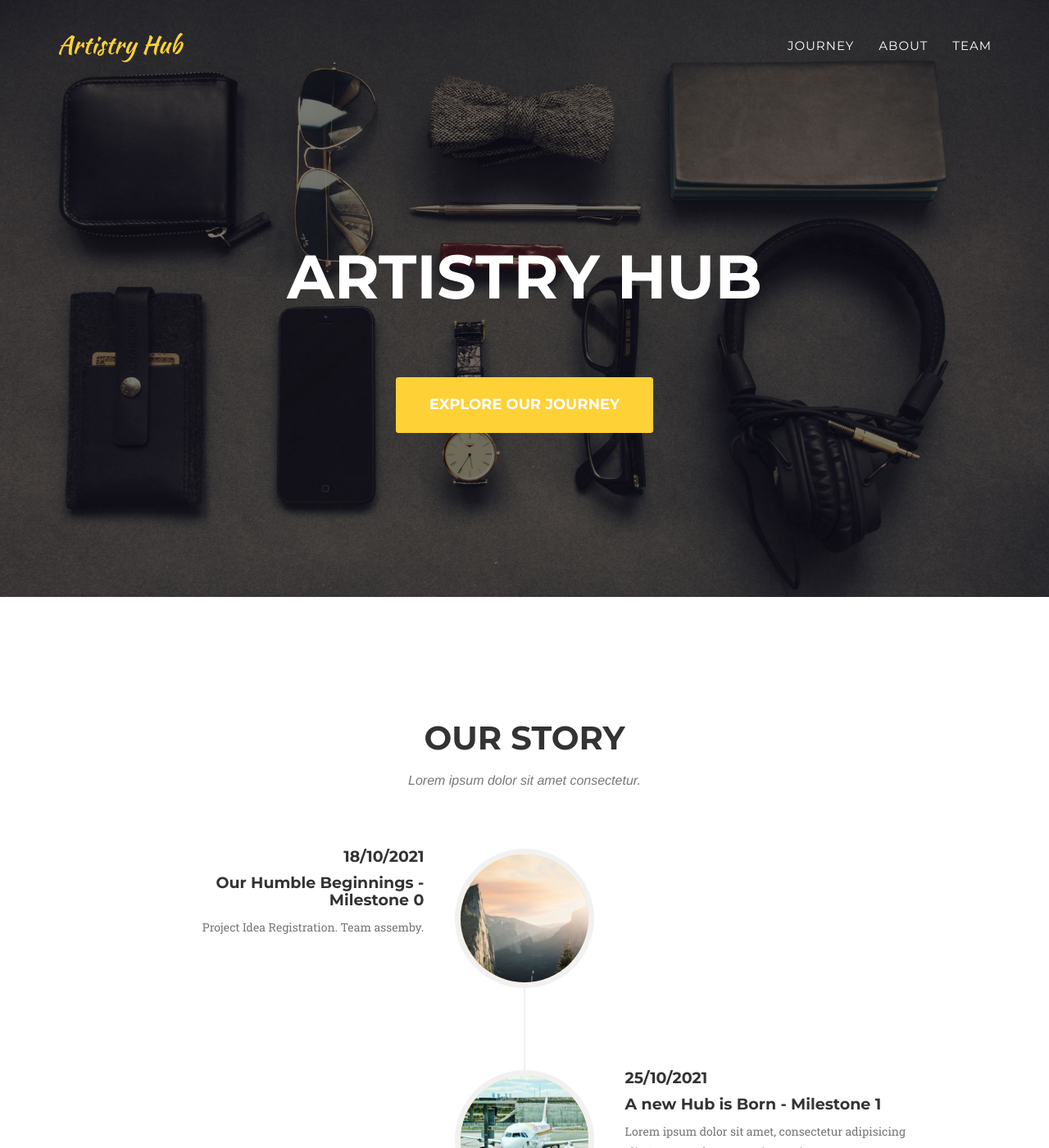
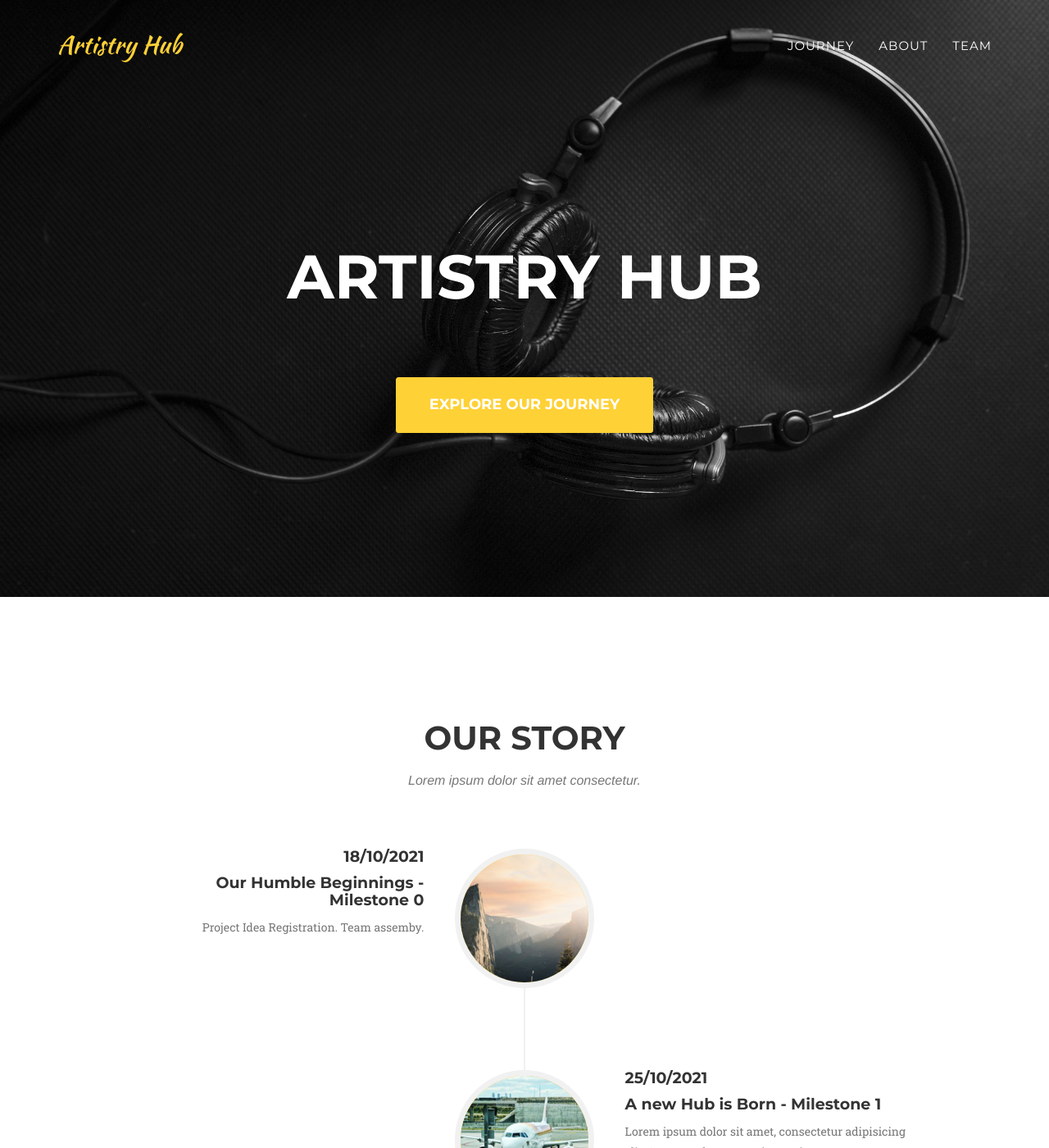
Before and after one commit to ArtistryHub/ArtistryHub, a Jekyll site: the page built from index.html, in a window 1280 px wide and 1400 px high. Shown: the whole window at 82% size. Built offline with Jekyll 4.4.1, drawn with Linux system fonts in a browser that asks for light colours; nearby versions of some CDN libraries; some web fonts are replaced.

Commit message:
header - repaired background image

```diff
--- a/_includes/css/agency.css
+++ b/_includes/css/agency.css
@@ -269,7 +269,7 @@
     text-align: center;
     color: #fff;
     background-attachment: scroll;
-    background-image: url('{{ site.baseurl }}/img/header-bg.jpg');
+    background-image: url('{{ site.baseurl }}/img/earphones-bg.jpg');
     background-position: center center;
     background-repeat: none;
     -webkit-background-size: cover;
```
